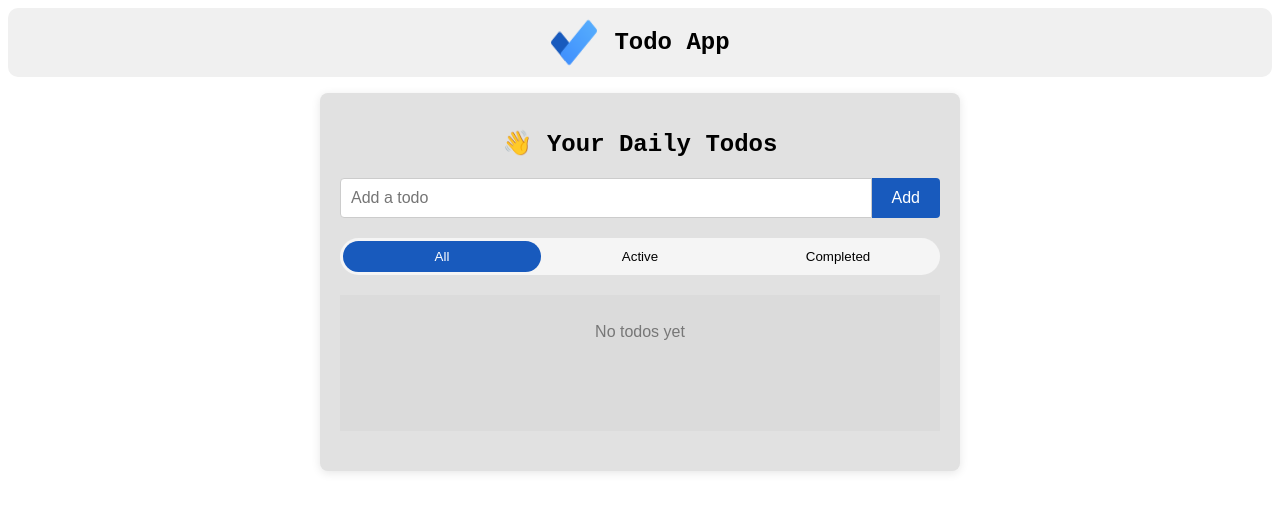
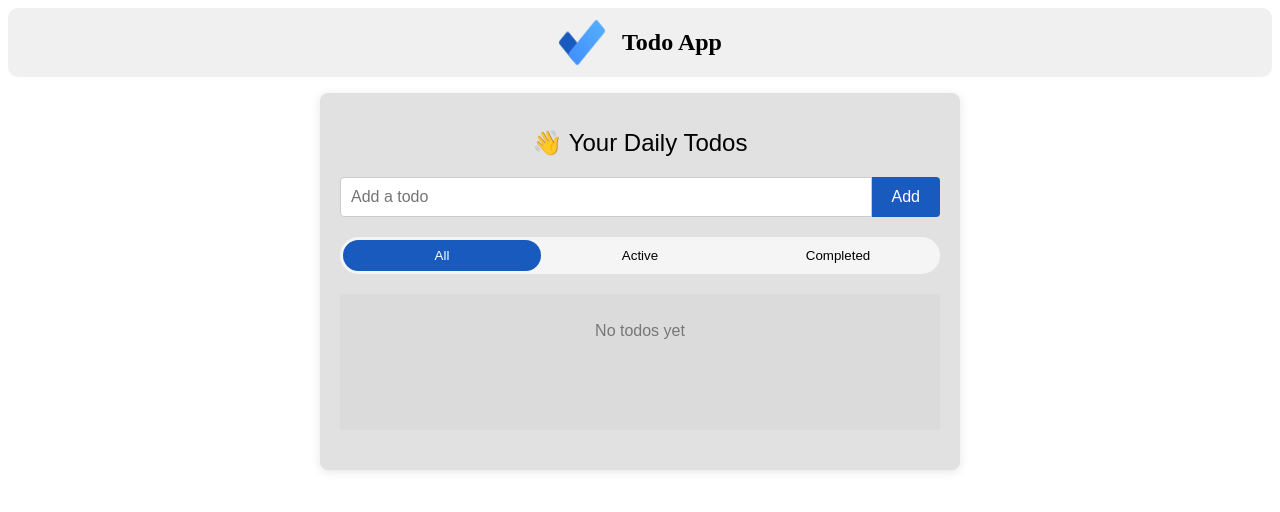
Before and after one commit to zeeshankhan8838/todo-signal-app, an Angular app: page / in a window 1280 px wide. Shown: the top 512 px of the page. Built offline with nearby package versions, Linux system fonts and the light colour scheme.

Commit message:
typography updated

```diff
--- a/src/app/components/todo-main/todo-main.component.scss
+++ b/src/app/components/todo-main/todo-main.component.scss
@@ -10,11 +10,11 @@
 
   &-title {
     font-size: 24px;
-    font-weight: bold;
+    font-weight: 500;
     color: black;
     margin-bottom: 20px;
     text-align: center;
-    font-family: monospace;
+    font-family: sans-serif;
   }
 
   &-form {
--- a/src/app/layout/header/header.component.scss
+++ b/src/app/layout/header/header.component.scss
@@ -10,6 +10,6 @@
     h1 {
         font-weight: bold;
         font-size: 24px;
-        font-family: monospace
+        font-family: serif
     }
 }
```
